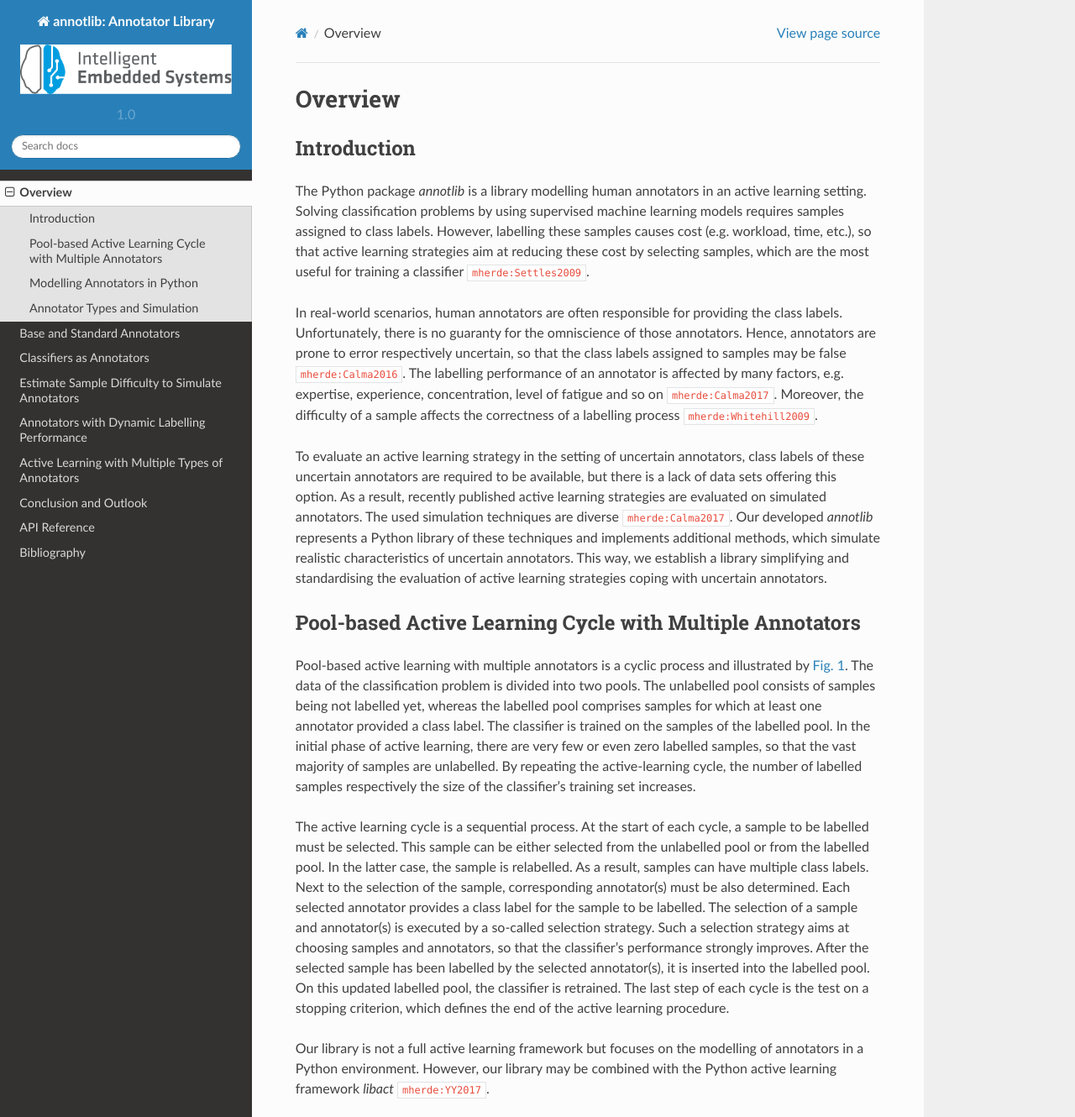
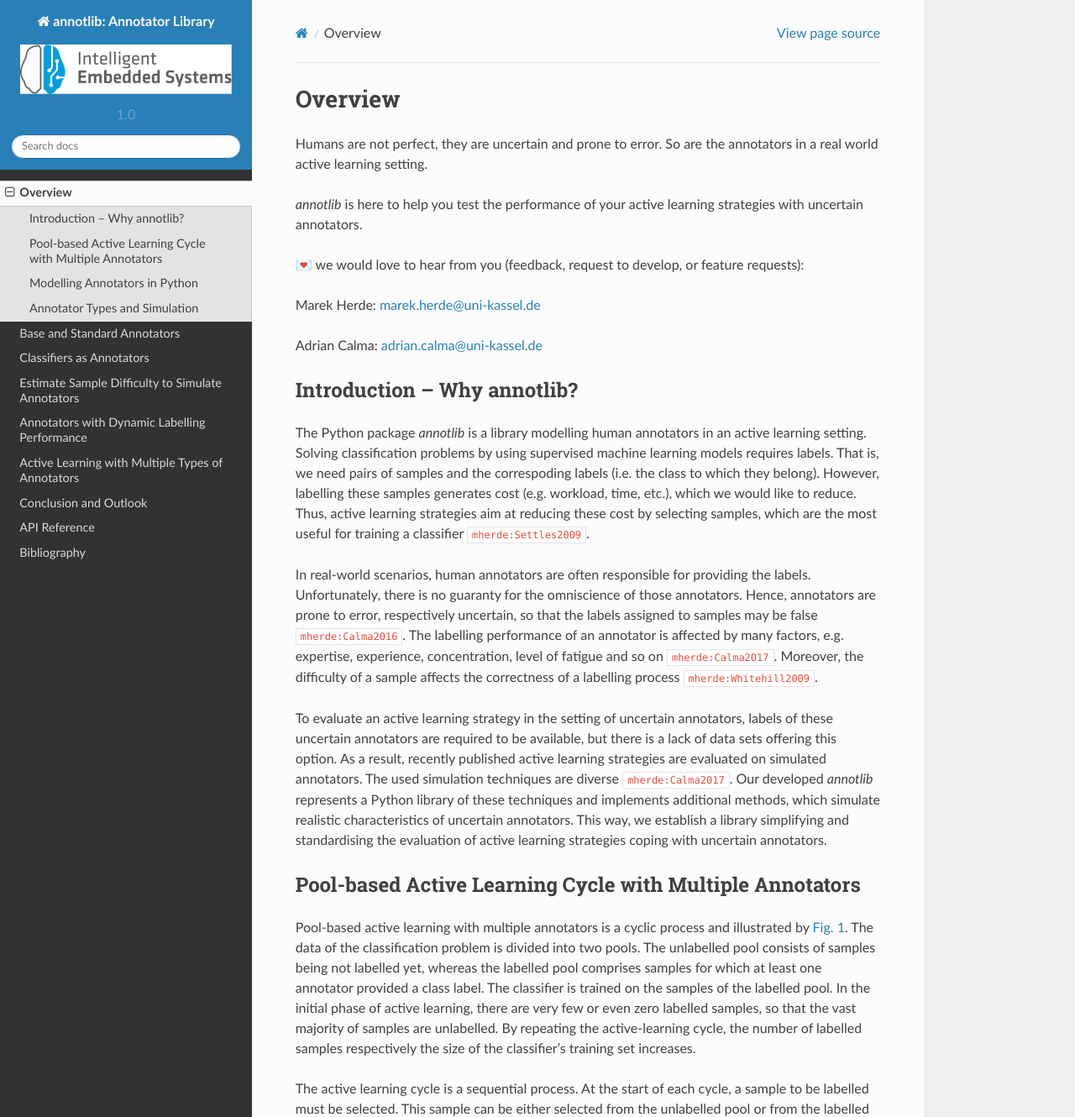
Before and after one commit to scikit-activeml/annotlib, a Sphinx documentation site: the page built from docs/overview.rst, in a window 1280 px wide and 1400 px high, cut to the strip 0-1330 px from the top of the window. Shown: the whole strip at 84% size. Built offline with Sphinx 7.4.7 and the Read the Docs theme 2.0.0, drawn with Linux system fonts in a browser that asks for light colours; pages that are not in the unit, such as notebooks, are missing from menus; cross-references to code outside the pages are shown as plain code; some of the changed text lies outside the part shown.

Commit message:
Add super short description and replace <class labels> with <labels>.

```diff
--- a/docs/overview.rst
+++ b/docs/overview.rst
@@ -1,22 +1,36 @@
 Overview
 ========
 
-Introduction
-------------
+Humans are not perfect, they are uncertain and prone to error.
+So are the annotators in a real world active learning setting.
+
+*annotlib* is here to help you test the performance of your active learning strategies with uncertain annotators.
+
+
+💌 we would love to hear from you (feedback, request to develop, or feature requests):
+
+Marek Herde: marek.herde@uni-kassel.de
+
+Adrian Calma: adrian.calma@uni-kassel.de
+
+Introduction -- Why annotlib?
+-----------------------------
 The Python package *annotlib* is a library modelling human annotators in an active learning setting.
-Solving classification problems by using supervised machine learning models requires samples assigned to class labels.
-However, labelling these samples causes cost (e.g. workload, time, etc.), so that active learning strategies aim at
+Solving classification problems by using supervised machine learning models requires labels.
+That is, we need pairs of samples and the correspoding labels (i.e. the class to which they belong).
+However, labelling these samples generates cost (e.g. workload, time, etc.), which we would like to reduce.
+Thus, active learning strategies aim at
 reducing these cost by selecting samples, which are the most useful for training a classifier :cite:`mherde:Settles2009`.
 
-In real-world scenarios, human annotators are often responsible for providing the class labels.
+In real-world scenarios, human annotators are often responsible for providing the labels.
 Unfortunately, there is no guaranty for the omniscience of those annotators.
-Hence, annotators are prone to error respectively uncertain, so that the class labels assigned to samples may be
+Hence, annotators are prone to error, respectively uncertain, so that the labels assigned to samples may be
 false :cite:`mherde:Calma2016`.
 The labelling performance of an annotator is affected by many factors, e.g. expertise, experience, concentration,
 level of fatigue and so on :cite:`mherde:Calma2017`.
 Moreover, the difficulty of a sample affects the correctness of a labelling process :cite:`mherde:Whitehill2009`.
 
-To evaluate an active learning strategy in the setting of uncertain annotators, class labels of these uncertain
+To evaluate an active learning strategy in the setting of uncertain annotators, labels of these uncertain
 annotators are required to be available, but there is a lack of data sets offering this option.
 As a result, recently published active learning strategies are evaluated on simulated annotators.
 The used simulation techniques are diverse :cite:`mherde:Calma2017`.
@@ -41,7 +55,7 @@ The active learning cycle is a sequential process.
 At the start of each cycle, a sample to be labelled must be selected.
 This sample can be either selected from the unlabelled pool or from the labelled pool.
 In the latter case, the sample is relabelled.
-As a result, samples can have multiple class labels.
+As a result, samples can have multiple labels.
 Next to the selection of the sample, corresponding annotator(s) must be also determined.
 Each selected annotator provides a class label for the sample to be labelled.
 The selection of a sample and annotator(s) is executed by a so-called selection strategy.
@@ -63,8 +77,8 @@ However, our library may be combined with the Python active learning framework *
    :align: center
 
    Pool-based active learning cycle with multiple annotators: The active learning cycle is illustrated for a binary
-   classification problem, where :math:`+` and :math:`-` represent the two class labels.
-   Unlabelled samples are empty circles, whereas labelled samples are circles containing class labels.
+   classification problem, where :math:`+` and :math:`-` represent the two labels.
+   Unlabelled samples are empty circles, whereas labelled samples are circles containing labels.
 
 Modelling Annotators in Python
 ------------------------------
@@ -85,7 +99,7 @@ The corresponding confidence scores are given by the array ``C`` having the same
 To represent a missing label, we use the ``nan`` implementation of *NumPy*.
 There are additional functions implemented to improve the analysis of annotators in machine learning applications.
 Our modelled annotators log their number of processed queries and the samples for which they were queried to
-provide class labels.
+provide labels.
 Moreover, the labelling performance of annotators can be evaluated for arbitrary performance functions.
 
 Annotator Types and Simulation
@@ -111,13 +125,13 @@ We discarded information regarding attributes and methods for the purpose of rea
 The annotator model of the described active learning cycle is implemented by the base class
 :doc:`BaseAnnot <annotlib.base>`.
 It is an abstract class and defines the functions of our assumed annotator model as abstract Python methods.
-For example, there are methods ensuring the implementation of providing class labels and confidence scores
+For example, there are methods ensuring the implementation of providing labels and confidence scores
 for given input samples.
 All other annotator types are subclasses of the :doc:`BaseAnnot <annotlib.base>` class.
 The second level of the diagram in :numref:`structure` comprises the classes :doc:`StandardAnnot <annotlib.standard>`,
 :doc:`MultiAnnotTypes <annotlib.multi_types>`, and :doc:`DynamicAnnot <annotlib.dynamic>` .
 The :doc:`StandardAnnot <annotlib.standard>` class describes annotators as data structure storing the mapping between
-samples and class labels respectively confidence scores.
+samples and labels respectively confidence scores.
 An instance of the :doc:`StandardAnnot <annotlib.standard>` class is fully specified by providing such a mapping.
 The subclasses of the standard annotator type are simulations, which generate the mapping according to
 input parameters specified by the user.
```
